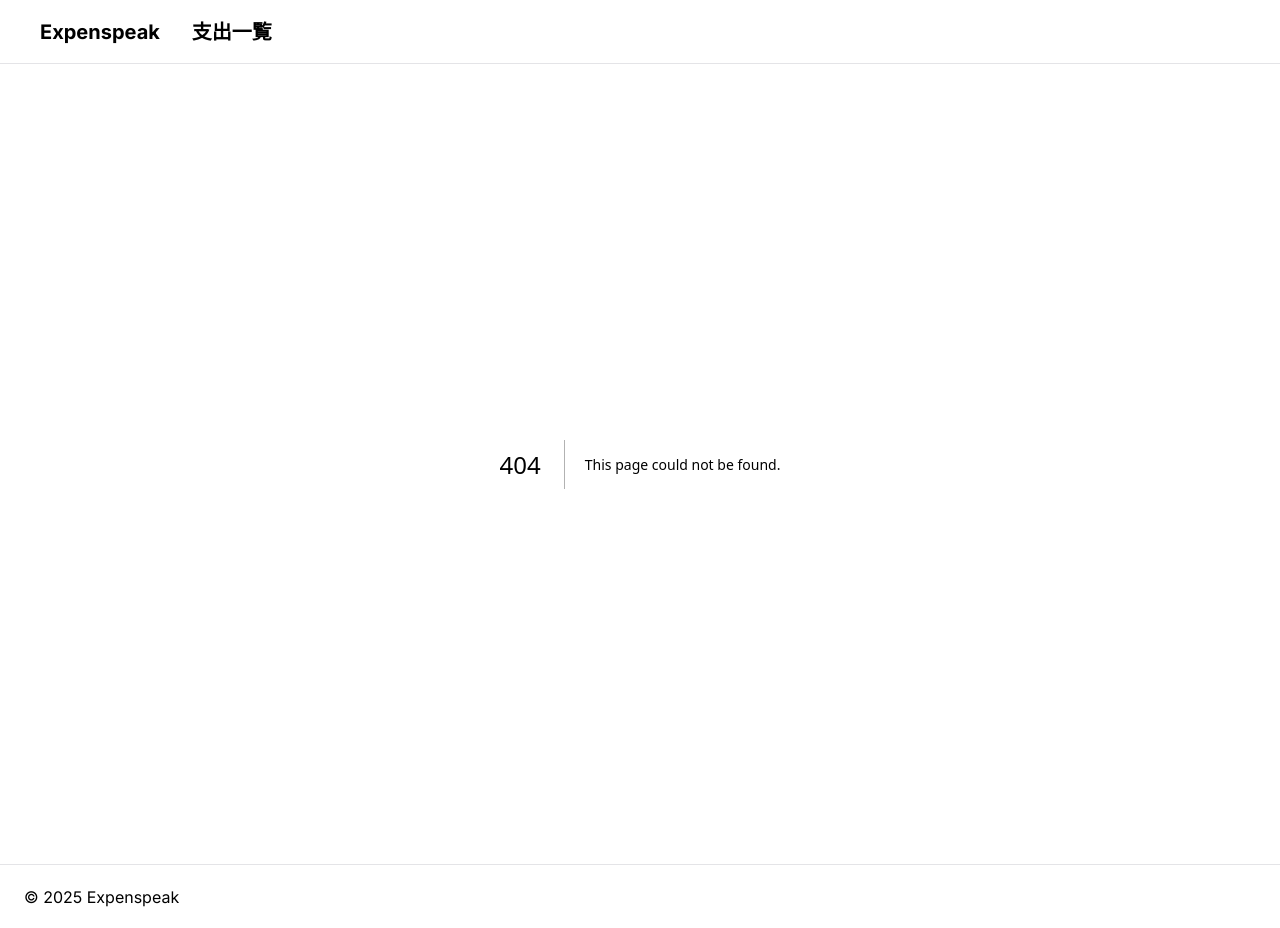
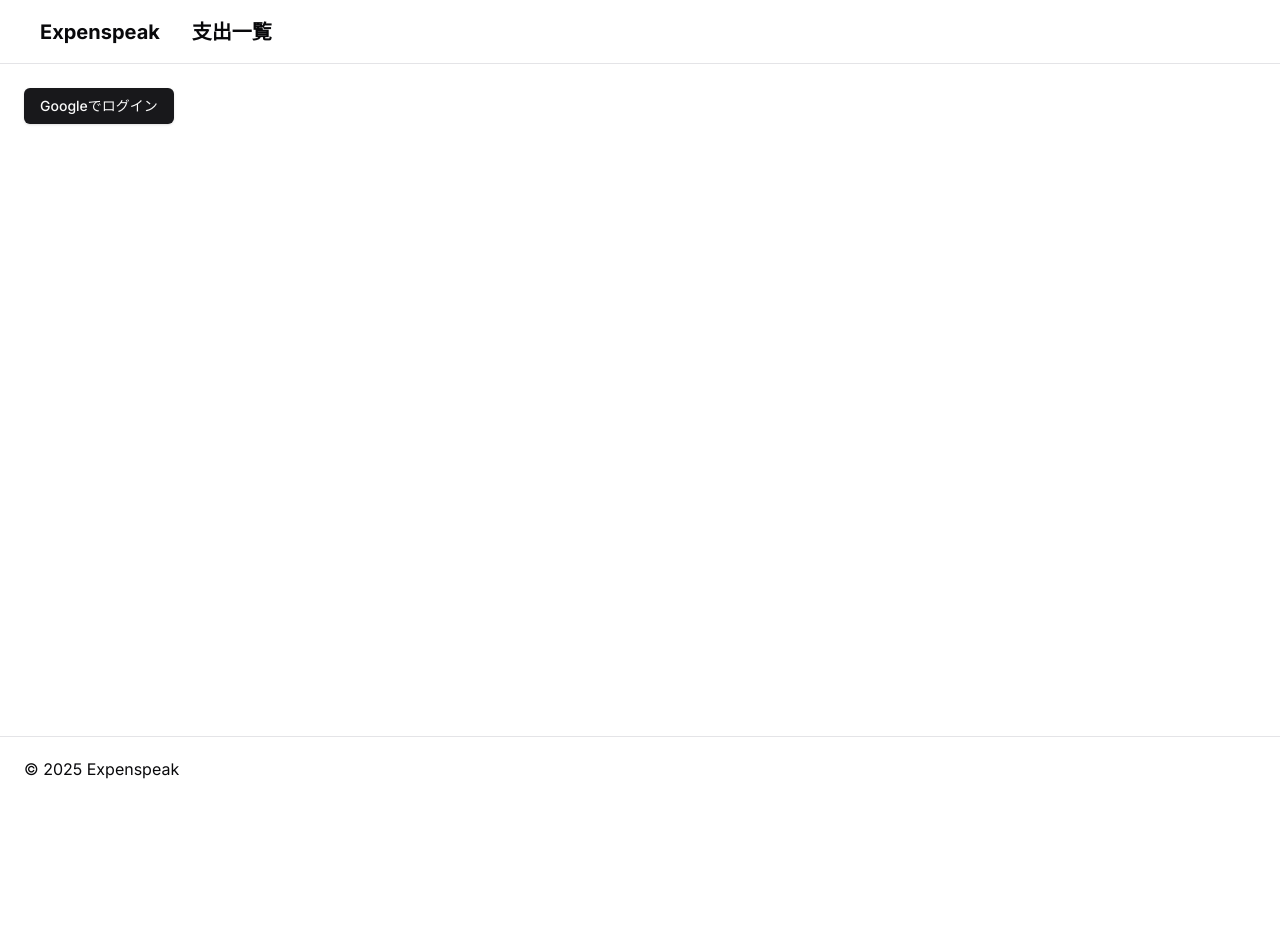
Before and after one commit to Seri-92/expenspeak, a Next.js app: page /login in a window 1280 px wide. Before the commit this address had no page. After the commit the page ends 800 px from the top, so only its background shows below. Built offline with nearby package versions, Linux system fonts and the light colour scheme; no server answers.

Commit message:
feat: 仮のログインページ

```diff
--- /dev/null
+++ b/app/login/page.tsx
@@ -0,0 +1,20 @@
+"use client";
+import { Button } from "@/components/ui/button";
+import { supabase } from "@/lib/supabaseClient";
+
+export async function handleLogin() {
+  const { data, error } = await supabase.auth.signInWithOAuth({
+    provider: "google",
+    options: {
+      redirectTo: "https://iaxrksqugrmkhmpqhxsu.supabase.co/auth/v1/callback",
+    }
+  })
+}
+
+export default function Page() {
+  return (
+    <div className="p-6">
+    <Button onClick={handleLogin}>Googleでログイン</Button>
+    </div>
+  );
+}
```
